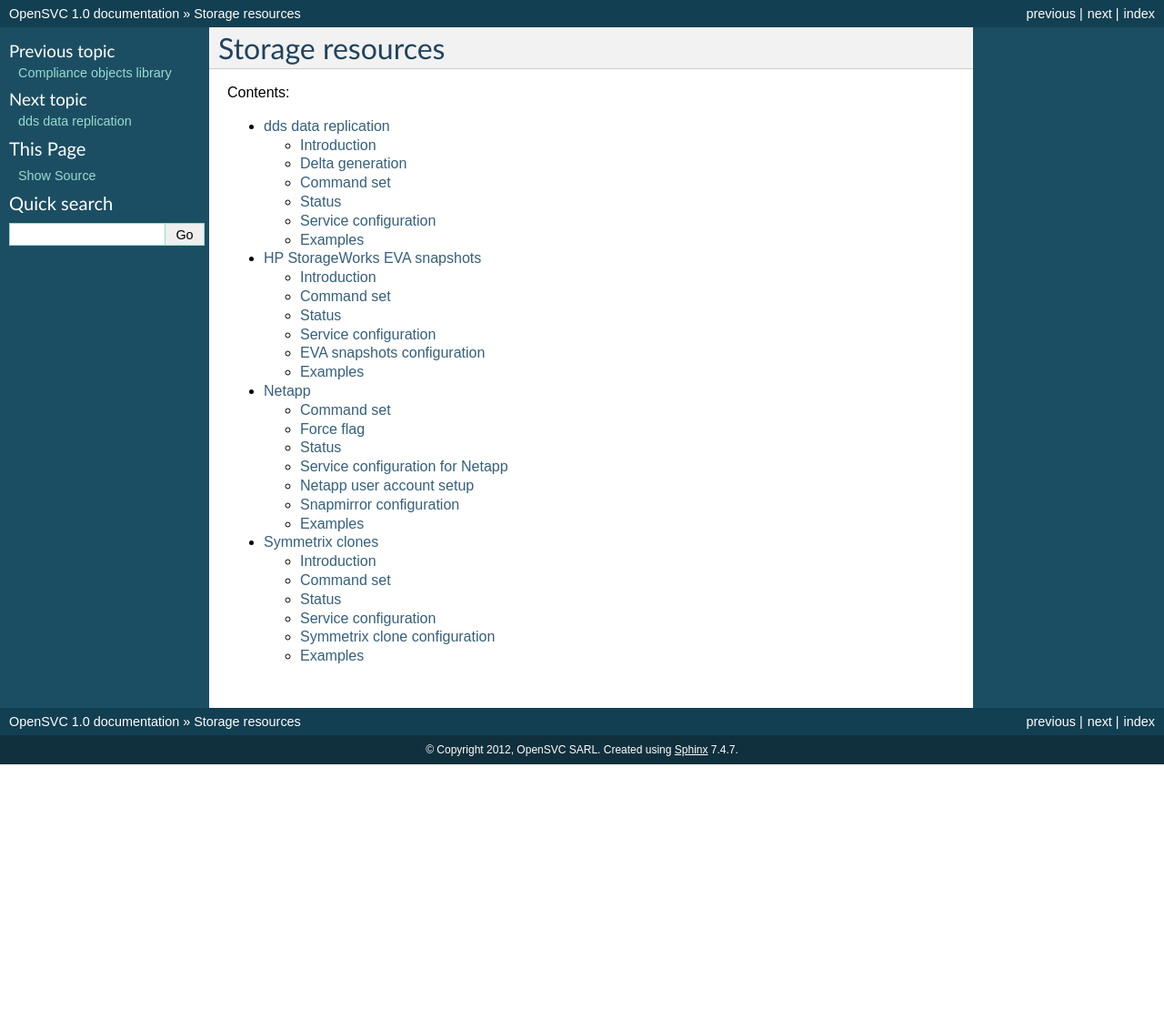
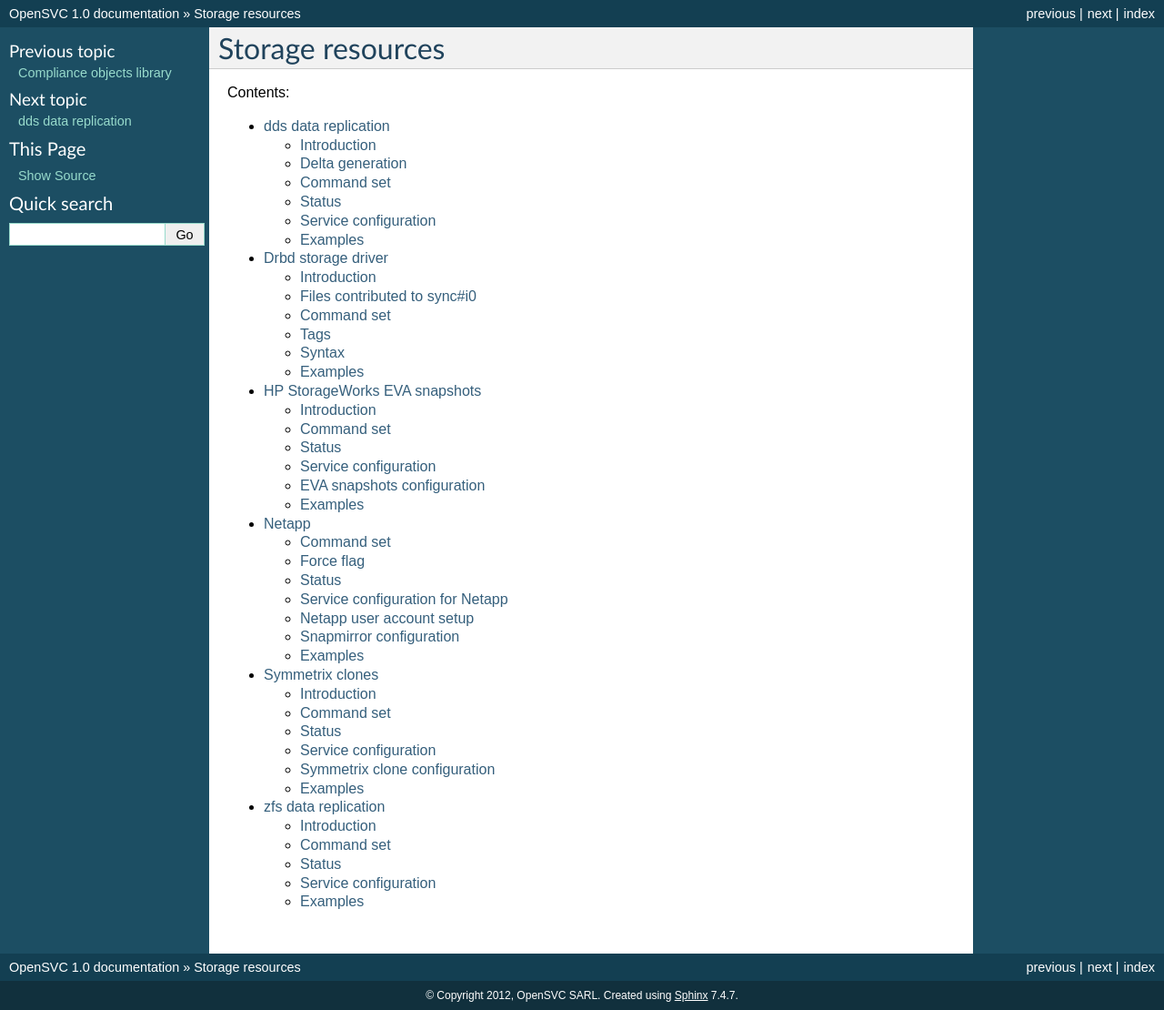
Before and after one commit to opensvc/docs.opensvc.com, a Sphinx documentation site: the page built from source/storage.rst, in a window 1280 px wide. Shown: the whole page at 91% size. Built offline with Sphinx 7.4.7, drawn with Linux system fonts in a browser that asks for light colours; before the commit the page ends 900 px from its top, so only the background shows below that; some of the changed lines change nothing that is shown.

Commit message:
Add zfs and drbd storage resource doc

```diff
--- /dev/null
+++ b/source/storage.drbd.rst
@@ -0,0 +1,139 @@
+Drbd storage driver
+*******************
+
+Introduction
+============
+
+Drbd is a Linux kernel driver presenting shared block devices from pairs of local block devices. Replication data goes over the network and can be synchronous ou near-synchronous. It supports the active-active or active-passive operation modes. The former being a prerequisite for cluster filesystem.
+
+OpenSVC does not configure the drbd framework. It just handles the actions needed upon service 'start' and 'stop'.
+Node configuration
+
+The drbd resource configuration is expected to reside in :file:`/etc/drbd.d/${res}.res`.
+
+If a vg is layered above drbd, a specific LVM configuration is recommended (link)::
+
+    Set write_cache_state = 0 in /etc/lvm/lvm.conf
+    Remove /etc/lvm/cache/.cache
+
+Files contributed to sync#i0
+============================
+
+::
+
+    /etc/drbd.d/${res}.res
+
+This file is thus replicated from the node running the service to the other nodes and drpnodes.
+
+Command set
+===========
+
+The drbd driver is a member of the 'disk group' class.
+
+:command:`start`
+    Promote to 'primary' state
+
+:command:`stop`
+    Demote to 'secondary' state
+
+Tags
+====
+
+:command:`prevg`
+    Upon service 'start', drbd 'start' is scheduled before volume group 'start'. To use when the volume group is layered over the drbd.
+
+:command:`postvg`
+    Upon service 'start', drbd 'start' is scheduled after volume group 'start'. To use when the the drbd is layered over the volume group.
+
+Syntax
+======
+
+::
+
+	##############################################################################
+	#
+	# 'drbd' resource
+	#   Linux only. Set up the attachment, connection and role of a defined drbd
+	#   resource. Depending on weather this resource is stacked over or under
+	#   other disk group resources we need to start it respectively late or early.
+	#   This is controlled by a set of tags: 'prevg', 'postvg'.
+	#
+	[drbd#0]
+
+	#
+	# 'res'
+	#   mandatory. String. The name of the drbd resource associated with this
+	#   service resource. OpenSVC expect the resource configuration file to
+	#   reside in '/etc/drbd.d/resname.res'. The 'sync#i0' resource will take
+	#   care of replicating this file to remote nodes.
+	#
+	res = data
+
+	#
+	# 'always_on'
+	#   state the expected status on nodes specified as value is 'up'. With drbd
+	#   the 'up' status is granted when the drbd driver reports UpToDate/UpToDate,
+	#   so always_on should point to all nodes participating in the drbd resource.
+	#
+	always_on = drpnodes nodes
+
+	#
+	# 'tags'
+	#    prevg:  upon service 'start', drbd 'start' is scheduled before volume
+	#            group 'start'. To use when the volume group is layered over the
+	#            drbd.
+	#    postvg: upon service 'start', drbd 'start' is scheduled after volume
+	#            group 'start'. To use when the the drbd is layered over the
+	#            volume group.
+	#
+	tags = prevg
+
+Examples
+========
+
+In this example the service drives an OpenVZ container installed in a filesystem (fs#1) build on a drbd (drbd#1, resource name 'data'). OpenSVC Also handles the :file:`svc/etc/init.d/foo` start-up script inside the vz container.
+
+Start
+-----
+
+::
+
+	root@deb1:/opt/opensvc# /opt/opensvc/etc/drbdsvc.opensvc.com start
+	DRBD#0  INFO    drbd resource data is already up
+	DRBD#0  INFO    drbdadm primary data
+	FS#1    INFO    e2fsck -p /dev/drbd0
+	FS#1    INFO    output:
+	/dev/drbd0: clean, 27663/131072 files, 161431/524263 blocks
+
+	FS#1    INFO    mount -t ext3 -o defaults /dev/drbd0 /drbdsvc
+	VZ      INFO    vzctl start 101
+	VZ      INFO    output:
+	Starting container ...
+	Container is mounted
+	Adding IP address(es): 192.168.0.204
+	Setting CPU units: 1000
+	Set hostname: drbdsvc.opensvc.com
+	Container start in progress...
+
+	VZ      INFO    wait for container up status
+	VZ      INFO    wait for container operational
+	APP     INFO    spawn: vzctl exec 101 /svc/etc/init.d/S10foo start
+	APP     INFO    start done in 0:00:00.068714 - ret 0 - logs in /opt/opensvc/tmp/svc_drbdsvc.opensvc.com_S10foo.log
+
+Stop
+----
+
+::
+
+	APP     INFO    spawn: vzctl exec 101 /svc/etc/init.d/K90foo stop
+	APP     INFO    stop done in 0:00:00.039901 - ret 0 - logs in /opt/opensvc/tmp/svc_drbdsvc.opensvc.com_K90foo.log
+	VZ      INFO    vzctl stop 101
+	VZ      INFO    output:
+	Stopping container ...
+	Container was stopped
+	Container is unmounted
+
+	VZ      INFO    wait for container down status
+	FS#1    INFO    umount /drbdsvc
+	DRBD#0  INFO    drbd resource data is already up
+	DRBD#0  INFO    drbdadm secondary data
--- a/source/storage.rst
+++ b/source/storage.rst
@@ -7,6 +7,8 @@
    :maxdepth: 2
 
    storage.dds
+   storage.drbd
    storage.evasnap
    storage.netapp
    storage.symclone
+   storage.zfs
--- /dev/null
+++ b/source/storage.zfs.rst
@@ -0,0 +1,91 @@
+zfs data replication
+********************
+
+Introduction
+============
+
+The zfs replication scheme is based on zfs send/receive. OpenSVC uses ZFS snapshots to ensure incremental send/receive replication.
+
+Source and targets maintain a zfs snapshot @sent to identify the last incremental synchronization done properly. This state is used to check that the deltas application sequence is not broken. If broken, alerts are emited and a full sync must be scheduled
+
+Command set
+===========
+
+:command:`syncnodes`
+    Initial synchronization or incremental synchronisation. First one will be a Initial synchronisation, next will be incremental
+
+:command:`syncupdate`
+    Same
+
+Status
+======
+
+:command:`up`
+    Last synchronization occured less than sync_max_delay minutes ago.
+
+:command:`warn`
+    Last synchronization occured more than sync_max_delay minutes ago.
+
+Service configuration
+=====================
+
+Service configuration file
+--------------------------
+
+::
+
+	[sync#1]
+	type = zfs
+	src = localpool/data
+	;dst is optional since it default value is src value (here dst = localpool/data)
+	;dst = anotherpool/data
+	target = nodes
+
+Examples
+========
+
+Extract of z3.opensvc.com env file
+----------------------------------
+
+::
+
+	[sync#1]
+	type = zfs
+	src@osol1.opensvc.com = osol1_z3_root/data
+	src@osol2.opensvc.com = osol2_z3_root/data
+	dst@osol1.opensvc.com = osol2_z3_root/data
+	dst@osol2.opensvc.com = osol1_z3_root/data
+	target = nodes
+	;recursive = True
+
+Full synchronization
+--------------------
+
+::
+
+	cgaliber@osol1.opensvc.com # pfexec /opt/opensvc/etc/z3.opensvc.com syncupdate
+	* Z3.OPENSVC.COM.SYNC#1 - INFO - zfs snapshot -r osol1_z3@tosend
+	* Z3.OPENSVC.COM.SYNC#1 - INFO - /usr/sbin/zfs send -R osol1_z3_root@tosend | /usr/bin/ssh osol2.opensvc.com \
+					   /usr/sbin/zfs receive -dF osol2_z3_root
+	* Z3.OPENSVC.COM.SYNC#1 - INFO - /usr/bin/ssh -n osol2.opensvc.com zfs rename -r osol2_z3_root@tosend osol2_z3_root@sent
+	* Z3.OPENSVC.COM.SYNC#1 - INFO - zfs rename -r osol1_z3_root@tosend osol1_z3_root@sent
+	* Z3.OPENSVC.COM.SYNC#1 - INFO - update state file with snap uuid Sat Jun 19  2:55 2010
+	* Z3.OPENSVC.COM.SYNC#1 - INFO - /usr/bin/scp /opt/opensvc/var/z3.opensvc.com_sync#1_zfs_state \
+					   osol2.opensvc.com:/opt/opensvc/var/z3.opensvc.com_sync#1_zfs_state
+
+Incremental synchronization
+---------------------------
+
+::
+
+	cgaliber@osol1.opensvc.com # pfexec /opt/opensvc/etc/z3.opensvc.com syncupdate
+	* Z3.OPENSVC.COM.SYNC#1 - INFO - zfs snapshot -r osol1_z3_root/data@tosend
+	* Z3.OPENSVC.COM.SYNC#1 - INFO - /usr/sbin/zfs send -R -i osol1_z3_root/data@sent osol1_z3_root/data@tosend | \
+					   /usr/bin/ssh osol2.opensvc.com /usr/sbin/zfs receive -dF osol2_z3_root
+	* Z3.OPENSVC.COM.SYNC#1 - INFO - /usr/bin/ssh osol2.opensvc.com /usr/sbin/zfs destroy -r osol2_z3_root/data@sent
+	* Z3.OPENSVC.COM.SYNC#1 - INFO - /usr/bin/ssh osol2.opensvc.com zfs rename -r osol2_z3_root/data@tosend osol2_z3_root/data@sent
+	* Z3.OPENSVC.COM.SYNC#1 - INFO - /usr/sbin/zfs destroy -r osol1_z3_root/data@sent
+	* Z3.OPENSVC.COM.SYNC#1 - INFO - zfs rename -r osol1_z3_root/data@tosend osol1_z3_root/data@sent
+	* Z3.OPENSVC.COM.SYNC#1 - INFO - update state file with snap uuid Sat Jun 19 14:30 2010
+	* Z3.OPENSVC.COM.SYNC#1 - INFO - /usr/bin/scp /opt/opensvc/var/z3.opensvc.com_sync#1_zfs_state \
+					   osol2.opensvc.com:/opt/opensvc/var/z3.opensvc.com_sync#1_zfs_state
```
